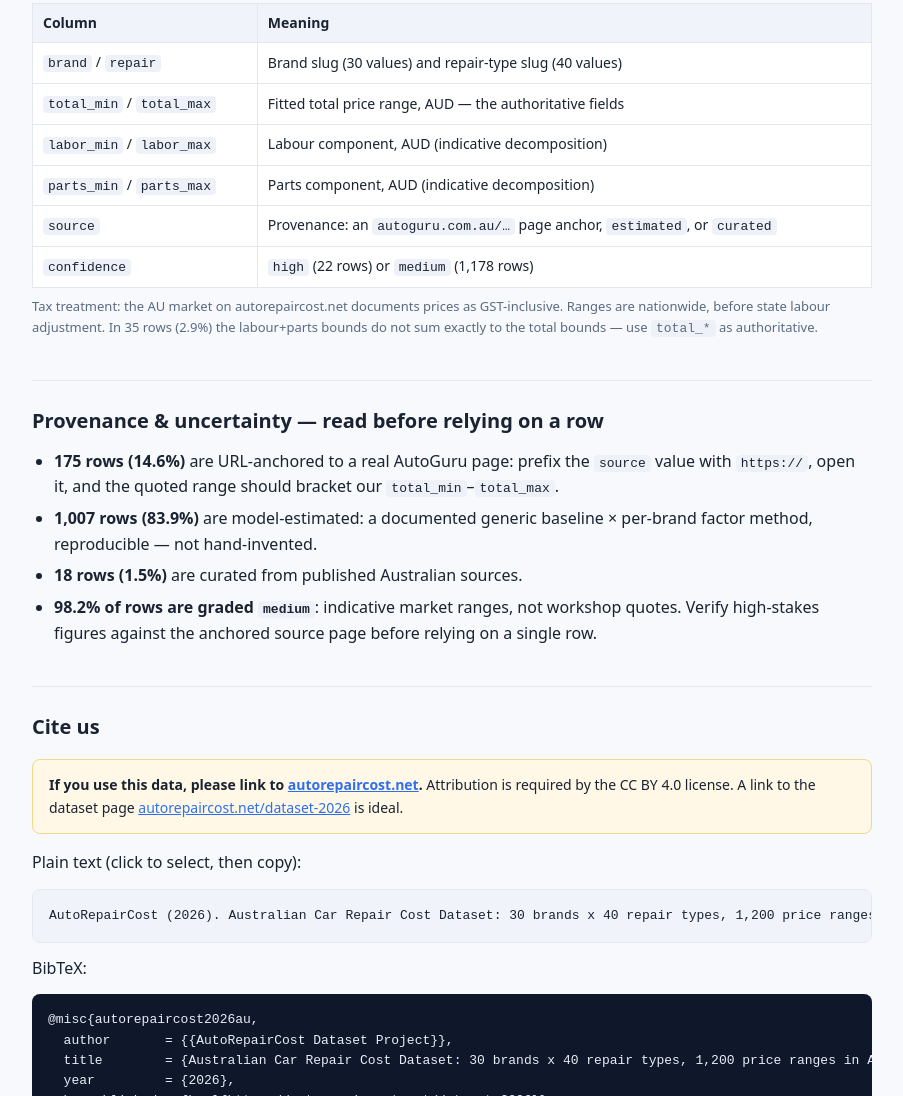
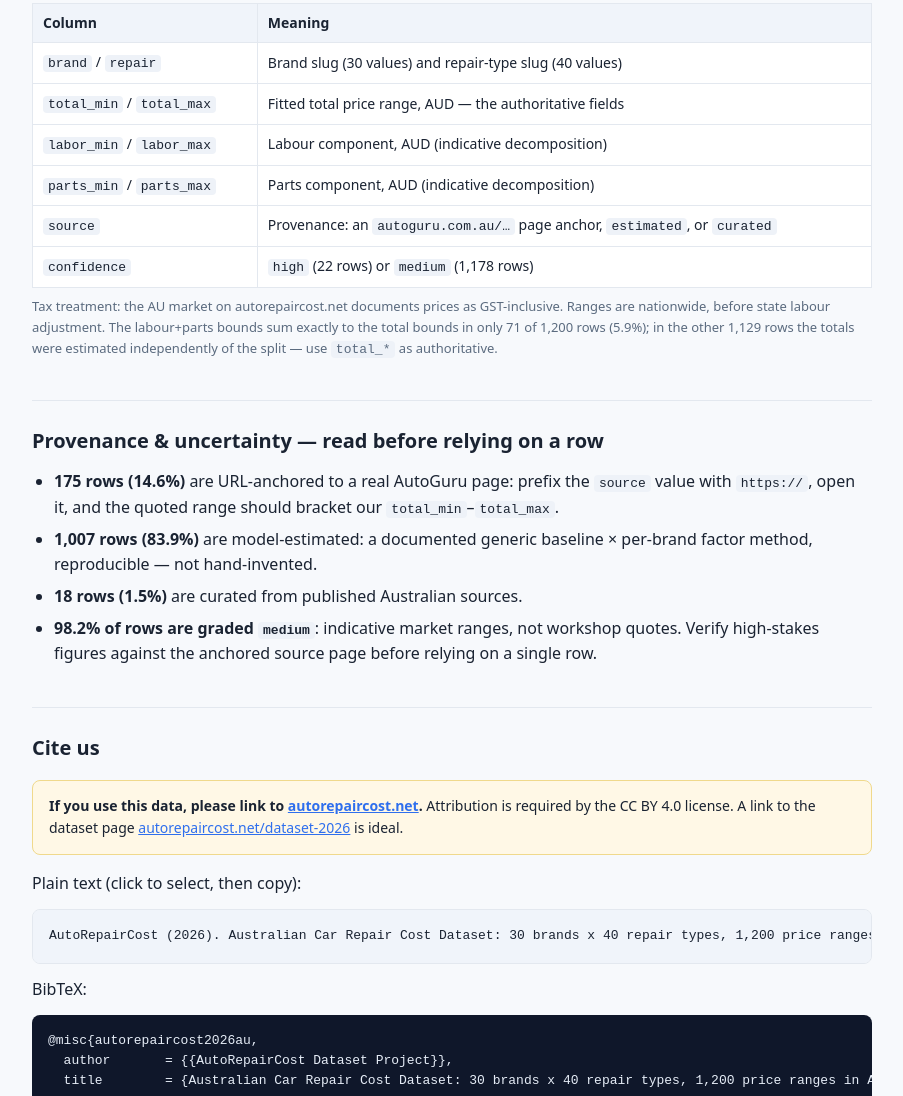
Before and after one commit to qixiaobo/au-repair-cost-dataset, a plain HTML site: page index.html in a window 1280 px wide. Shown: the part 1676-2772 px from the top of the page, without its empty margins (188-1091 px from the left). Drawn offline with Linux system fonts and the light colour scheme.

Commit message:
fix(data): correct component-bounds disclosure to recomputed 71/1200 exact (5.9%)
Adversarial re-verification found the published claim of 35 rows (2.9%) was a
miscalculation. Independent recount over the CSV: total_min != labor_min+parts_min
in 1129 rows, total_max mismatch in 1114; only 71 rows sum exactly on both bounds.
Restated positively with a reproduction recipe.

```diff
--- a/index.html
+++ b/index.html
@@ -120,7 +120,7 @@
       <tr><td><code>confidence</code></td><td><code>high</code> (22 rows) or <code>medium</code> (1,178 rows)</td></tr>
     </tbody>
   </table>
-  <p class="caption">Tax treatment: the AU market on autorepaircost.net documents prices as GST-inclusive. Ranges are nationwide, before state labour adjustment. In 35 rows (2.9%) the labour+parts bounds do not sum exactly to the total bounds — use <code>total_*</code> as authoritative.</p>
+  <p class="caption">Tax treatment: the AU market on autorepaircost.net documents prices as GST-inclusive. Ranges are nationwide, before state labour adjustment. The labour+parts bounds sum exactly to the total bounds in only 71 of 1,200 rows (5.9%); in the other 1,129 rows the totals were estimated independently of the split — use <code>total_*</code> as authoritative.</p>
 
   <h2>Provenance &amp; uncertainty — read before relying on a row</h2>
   <ul>
```
Also changed, not shown: 1 other file.
